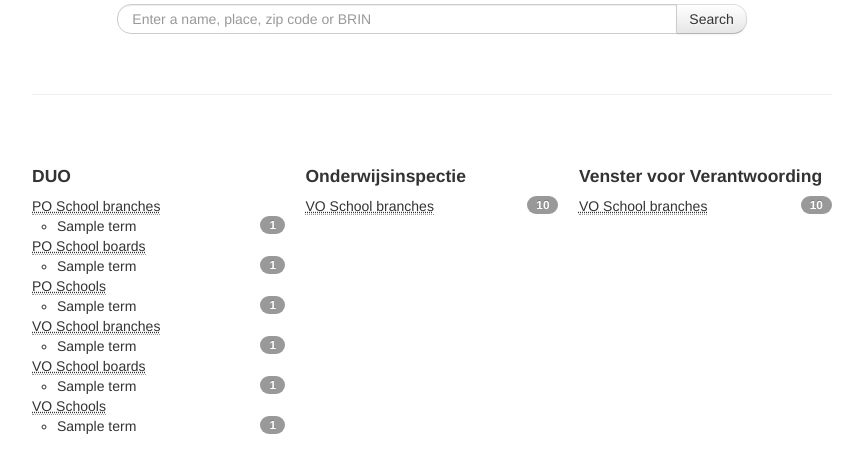
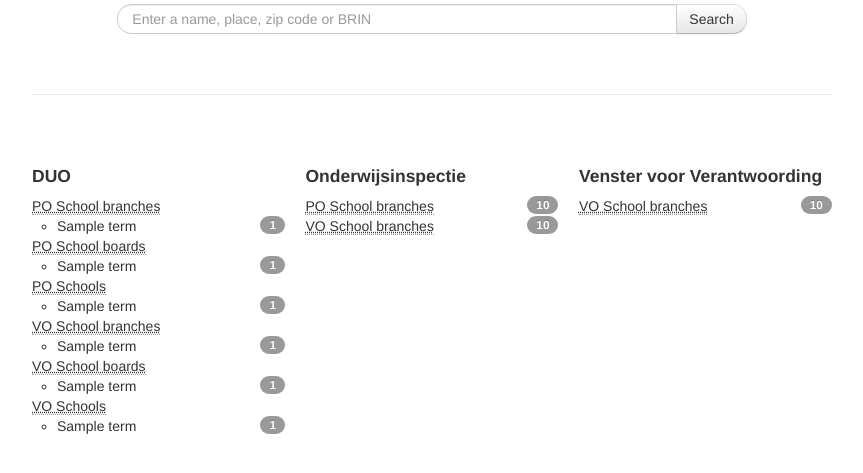
Before and after one commit to openstate/openonderwijsdata-api, a Flask app: template app/templates/index.html in a window 1280 px wide. Shown: the part 158-631 px from the top of the page, without its empty margins (208-1071 px from the left). Run offline with Flask 2, Linux system fonts and the light colour scheme; the template is opened without the code that fills it: most values are stand-ins (such as "Sample title", 1, 10 or a date in 2020); parts of the project's set-up code (start-up, migrations or seed data) failed here and were passed over.

Commit message:
updated front page overview

```diff
--- a/app/templates/index.html
+++ b/app/templates/index.html
@@ -75,8 +75,12 @@
 		<h4>Onderwijsinspectie</h4>
 		<ul class="unstyled">
 			<li>
+				<span><abbr title="Vestigingen schoolen primair onderwijs">PO School branches</abbr></span>
+				<span class="badge pull-right">{{ counts['onderwijsinspectie_po_branches']['facets']['doc_types']['total'] }}</span>
+			</li>
+			<li>
 				<span><abbr title="Vestigingen schoolen voortgezet onderwijs">VO School branches</abbr></span>
-				<span class="badge pull-right">{{ counts['onderwijsinspectie']['facets']['doc_types']['total'] }}</span>
+				<span class="badge pull-right">{{ counts['onderwijsinspectie_vo_branches']['facets']['doc_types']['total'] }}</span>
 			</li>
 		</ul>
 	</div>
```
